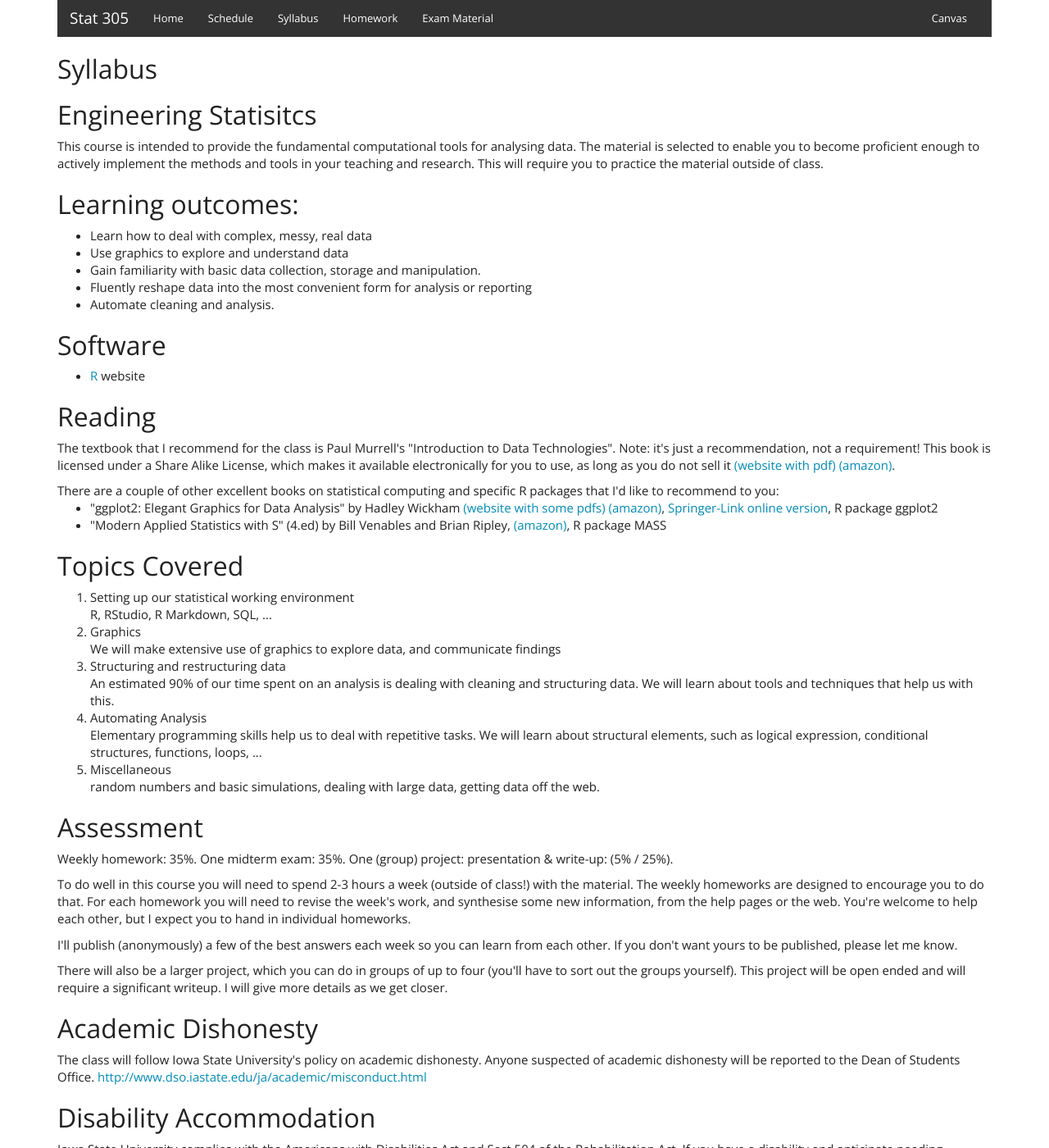
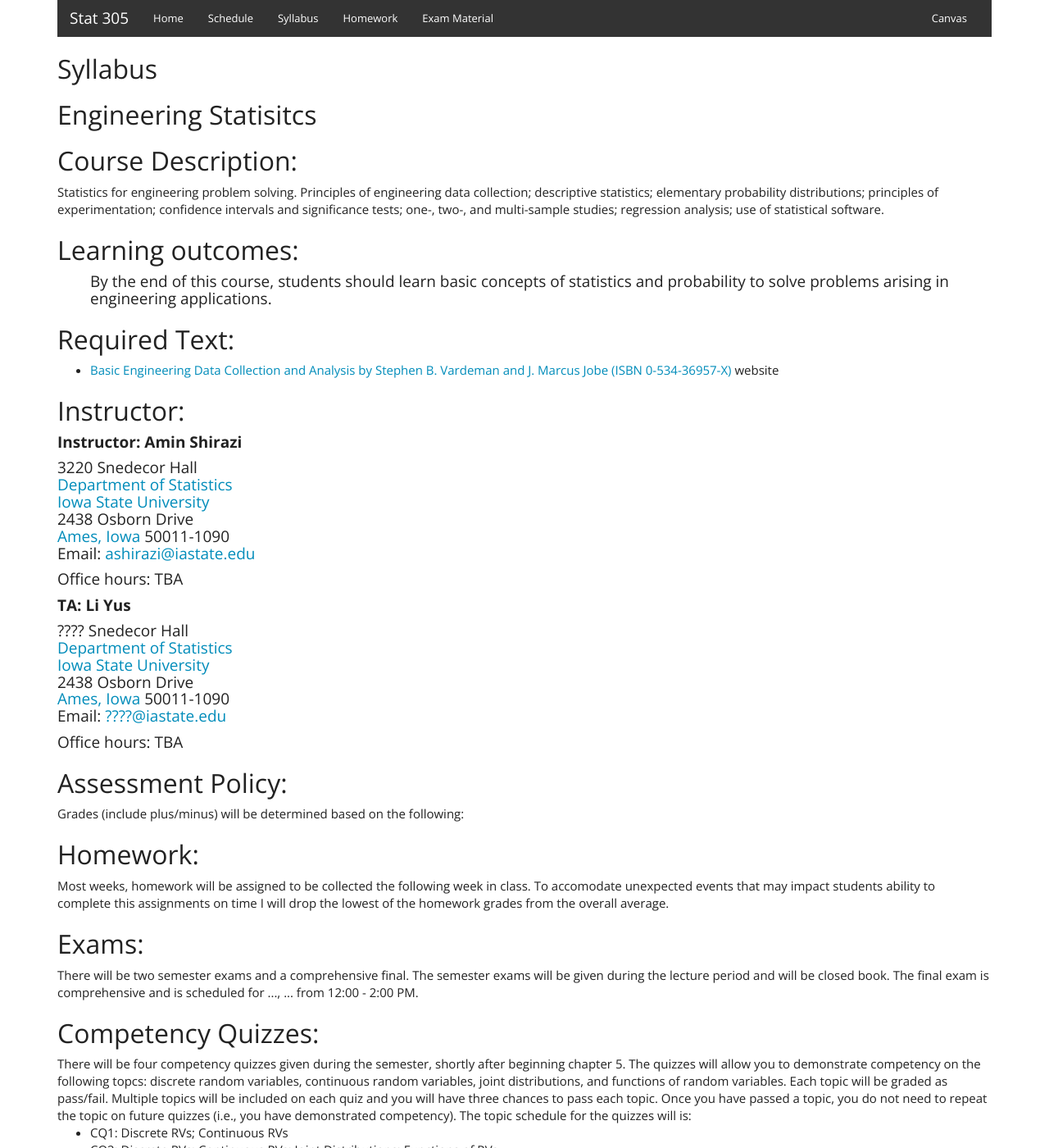
Before and after one commit to ashirazist/stat305.github.io, a Jekyll site: the page built from syllabus.html, in a window 1280 px wide and 1400 px high. Shown: the whole window at 82% size. Built offline with Jekyll 4.4.1, drawn with Linux system fonts in a browser that asks for light colours; some of the changed text lies outside the part shown.

Commit message:
update syllabus

```diff
--- a/syllabus.html
+++ b/syllabus.html
@@ -8,56 +8,75 @@ root: ""
 <h2 class="subhead">Syllabus</h2>
 
 <h2 class="subhead">Engineering Statisitcs</h2>
+<h2>Course Description: </h2>
 
-This course is intended to provide the fundamental computational tools for analysing data.
-The material is selected to enable you to become proficient enough to actively implement the methods and tools in your teaching and research. This will require you to practice the material outside of class.
+Statistics for engineering problem solving. Principles of engineering data collection; descriptive statistics; elementary probability distributions; principles of experimentation; confidence intervals and significance tests; one-, two-, and multi-sample studies; regression analysis; use of statistical software.
 
 <h2>Learning outcomes:</h2>
 
 <ul>
-	<li>Learn how to deal with complex, messy, real data</li>
-	<li>Use graphics to explore and understand data</li>
-	<li>Gain familiarity with basic data collection, storage and manipulation. </li>
-	<li>Fluently reshape data into the most convenient form for analysis or reporting</li>
-	<li>Automate cleaning and analysis.</li>
+	<h4>By the end of this course, students should learn basic concepts of statistics and probability to solve problems arising in engineering applications.</h4>
+
 </ul>
 
-<h2>Software</h2>
+<h2>Required Text:</h2>
 
 <ul>
-	<li><a href="http://r-project.org">R</a> website</li>
+	<li><a>Basic Engineering Data Collection and Analysis by Stephen B. Vardeman and J. Marcus Jobe (ISBN 0-534-36957-X)</a> website</li>
 </ul>
 
 
-<h2>Reading</h2>
+<h2>Instructor:</h2>
+  <h4><p style="font-weight:bold;">Instructor: Amin Shirazi</p></h4>
+  <h4>3220 Snedecor Hall<BR>
+  <A HREF="http://stat.iastate.edu">Department of Statistics</A><BR>
+  <A HREF="https://www.iastate.edu">Iowa State University</A><BR>
+  2438 Osborn Drive<BR>
+  <A HREF="http://www.cityofames.org/">Ames, Iowa</A> 50011-1090<BR>
 
-The textbook that I recommend for the class is 	Paul Murrell's "Introduction to Data Technologies". Note: it's just a recommendation, not a requirement!
-This book is licensed under a Share Alike License, which makes it available electronically for you to use, as long as you do not sell it  <a href="http://www.stat.auckland.ac.nz/~paul/ItDT/">(website with pdf)</a> <a href="http://www.amazon.com/Introduction-Technologies-Computer-Science-Analysis/dp/1420065173/ref=sr_1_2?ie=UTF8&s=books&qid=1240880469&sr=1-2">(amazon)</a>.
-</p>
+Email: <A HREF="mailto:ashirazi@iastate.edu">ashirazi@iastate.edu</A>
+</h4>
 
-There are a couple of other excellent books on statistical computing and specific R packages that I'd like to recommend to you:
 
+  <h4>Office hours: TBA </h4>
+
+
+    <h4><p style="font-weight:bold;">TA: Li Yus</p></h4>
+
+    <h4>???? Snedecor Hall<BR>
+<A HREF="http://stat.iastate.edu">Department of Statistics</A><BR>
+<A HREF="https://www.iastate.edu">Iowa State University</A><BR>
+2438 Osborn Drive<BR>
+<A HREF="http://www.cityofames.org/">Ames, Iowa</A> 50011-1090<BR>
+
+Email: <A HREF="mailto:????@iastate.edu">????@iastate.edu</A>
+</h4>
+
+  <h4>Office hours: TBA </h4>
+
+
+<h2>Assessment Policy:</h2>
+Grades (include plus/minus) will be determined based on the following:
+<h2>Homework:</h2>
+Most weeks, homework will be assigned to be collected the following week in class. To accomodate unexpected events that may impact students ability to complete this assignments on time I will drop the lowest of the homework grades from the overall average.
+
+<h2>Exams:</h2>
+There will be two semester exams and a comprehensive final. The semester exams will be given during the lecture period and will be closed book. The final exam is comprehensive and is scheduled for ..., ... from 12:00 - 2:00 PM.
+
+<h2>Competency Quizzes:</h2>
+There will be four competency quizzes given during the semester, shortly after beginning chapter 5.
+The quizzes will allow you to demonstrate competency on the following topcs: discrete random variables, continuous random variables, joint distributions, and functions of random variables.
+Each topic will be graded as pass/fail.
+Multiple topics will be included on each quiz and you will have three chances to pass each topic.
+Once you have passed a topic, you do not need to repeat the topic on future quizzes (i.e., you have demonstrated competency).
+The topic schedule for the quizzes will is:
 <ul>
-	<li>"ggplot2: Elegant Graphics for Data Analysis" by Hadley Wickham <a href="http://had.co.nz//ggplot2/book/">(website with some pdfs)</a> <a href="http://www.amazon.com/ggplot2-Elegant-Graphics-Data-Analysis/dp/0387981403">(amazon)</a>, <a href="http://www.springerlink.com/content/978-0-387-98140-6#section=439699&page=1">Springer-Link online version</a>, R package ggplot2</li>
-	<li>"Modern Applied Statistics with S" (4.ed) by Bill Venables and Brian Ripley, <a href="http://www.amazon.com/Modern-Applied-Statistics-W-N-Venables/dp/0387954570">(amazon)</a>, R package MASS</li>
+	<li>CQ1: Discrete RVs; Continuous RVs</li>
+	<li>CQ2: Discrete RVs; Continuous RVs; Joint Distributions; Functions of RVs</li>
+	<li>CQ3: Discrete RVs; Continuous RVs; Joint Distributions; Functions of RVs </li>
+	<li>CQ4: Joint Distributions; Functions of RVs</li>
 </ul>
 
-<h2>Topics Covered</h2>
-
-
-<ol>
-	<li>Setting up our statistical working environment<br>
-	R, RStudio, R Markdown, SQL, ...</li>
-	<li>Graphics<br>
-	We will make extensive use of graphics to explore data, and communicate findings</li>
-	<li>Structuring and restructuring data<br>
-	An estimated 90% of our time spent on an analysis is dealing with cleaning and structuring data. We will learn about tools and techniques that help us with this.</li>
-	<li>Automating Analysis<br>
-	Elementary programming skills help us to deal with repetitive tasks. We will learn about structural elements, such as logical expression, conditional structures, functions, loops, ...
-	</li>
-	<li>Miscellaneous<br>
-	random numbers and basic simulations, dealing with large data, getting data off the web.</li>
-</ol>
 
 <h2>Assessment</h2>
 
```
